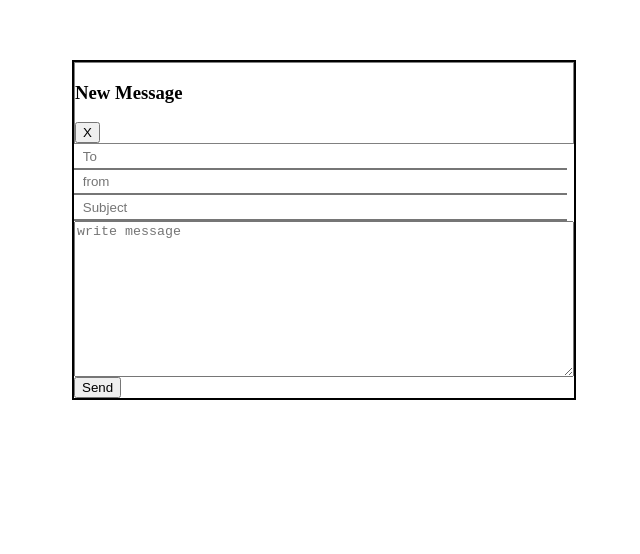
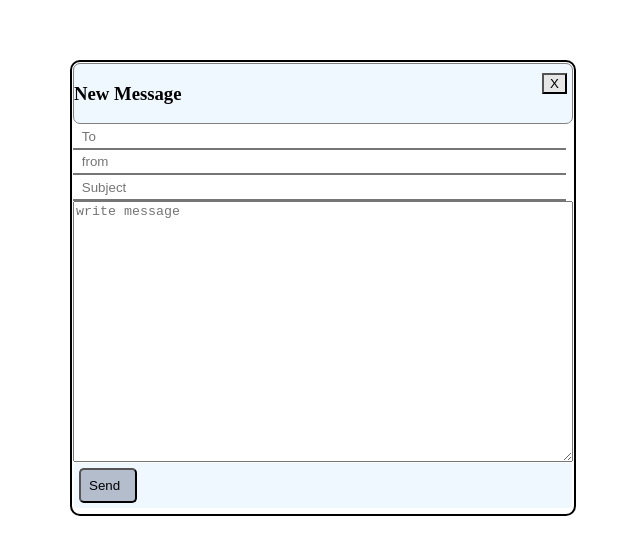
Before and after one commit to YashBanode6/GmailWebApplication, an Angular app: page /compose in a window 1280 px wide. Shown: the part 196-750 px from the top of the page, without its empty margins (640-1280 px from the left). Built offline with nearby package versions, Linux system fonts and the light colour scheme.

Commit message:
cumpose call button is working using hidden and, click attribute and event

```diff
--- a/db.json
+++ b/db.json
@@ -40,6 +40,27 @@
       "subject": "sca",
       "message": "sacaPAs",
       "datetime": "2023-09-08T14:00:28.983Z"
+    },
+    {
+      "id": "F19cZ7Y",
+      "title": "",
+      "subject": "",
+      "message": "",
+      "datetime": "2023-09-14T13:03:34.681Z"
+    },
+    {
+      "id": "pdc9eHF",
+      "title": "",
+      "subject": "",
+      "message": "",
+      "datetime": "2023-09-14T13:03:34.681Z"
+    },
+    {
+      "id": "sddhng2",
+      "title": "",
+      "subject": "",
+      "message": "",
+      "datetime": "2023-09-14T13:52:00.113Z"
     }
   ],
   "comments": [
--- a/src/app/composemail/composemail.component.css
+++ b/src/app/composemail/composemail.component.css
@@ -11,11 +11,17 @@
 
 .inline-frm-cont {
   width: 500px;
-  /* padding: 5px; */
+  height: 450px;
+  border-radius: 10px;
+  padding: 1px;
   border: 2px solid black;
 }
 .newmessage {
   border: 1px solid grey;
+  border-radius: 7px;
+  padding: -5px;
+
+  background-color: aliceblue ;;
 }
 .form-group {
   display: flex;
@@ -34,4 +40,25 @@
 #textare {
   width: 100%;
   color: gray;
+  height: 25vh;
 }
+
+#send-btn{
+  margin: 5px;
+  border-radius: 5px;
+  padding: 8px;
+  padding-right: 15px;
+  background-color: rgb(179, 189, 203);
+}
+
+#drop-cmp-bx{
+  float: right;
+  margin-top: -50px;
+  margin-right: 5px;
+  background: #e7e7e7;
+}
+.btn-snd{
+  background-color: aliceblue ;
+  border-radius: 2px;
+  margin: 1px;
+}
--- a/src/app/composemail/composemail.component.html
+++ b/src/app/composemail/composemail.component.html
@@ -2,7 +2,7 @@
   <div class="inline-frm-cont" [hidden]="hideComposeBox">
     <div class="newmessage">
       <h3>New Message</h3>
-      <div><button (click)="hideCompBox()">X</button></div>
+      <div><button id="drop-cmp-bx" (click)="hideCompBox()">X</button></div>
     </div>
     <form [formGroup]="composeemail" (ngSubmit)="composeMail()">
       <div class="form-group">
@@ -12,6 +12,7 @@
           name="To"
           placeholder="To"
           formControlName="id"
+          required
         />
       </div>
       <div class="form-group">
@@ -21,6 +22,7 @@
           name="from"
           placeholder="from"
           formControlName="title"
+          required
         />
       </div>
       <div class="form-group">
@@ -30,20 +32,23 @@
           name="Subject"
           placeholder="Subject"
           formControlName="subject"
+          required
         />
       </div>
       <div class="form-group">
         <textarea
           id="txtare"
           cols="30"
-          rows="10"
+          rows="17"
           name="message"
           placeholder="write message"
           formControlName="message"
+          required
         ></textarea>
       </div>
-
-      <button id="send-btn">Send</button>
+      <div class="btn-snd">
+        <button id="send-btn">Send</button>
+      </div>
     </form>
   </div>
 </div>
--- a/src/app/composemail/composemail.component.ts
+++ b/src/app/composemail/composemail.component.ts
@@ -37,6 +37,7 @@ export class ComposemailComponent {
 
   hideCompBox(){
     this.hideComposeBox = true;
+    window.location.reload();
   }
 
 
--- a/src/app/headersearch/headersearch.component.ts
+++ b/src/app/headersearch/headersearch.component.ts
@@ -17,4 +17,10 @@ export class HeadersearchComponent {
     this.searchTextChanged.emit(this.searchInputShow);
   }
 
+  searchvalue: string = '';
+  onSearchTextEntered(value: string){
+      this.searchvalue = value;
+      // console.log(this.searchvalue);
+    }
+
 }
--- a/src/app/mailFontpage/main-page/main-page.component.html
+++ b/src/app/mailFontpage/main-page/main-page.component.html
@@ -26,7 +26,7 @@
   <div class="main_body">
     <!-- side-bar Start -->
     <div class="sidebar">
-      <button class="sidebar_cumpose">
+      <button class="sidebar_cumpose" (click)="displayBoxOnBtnClick()">
         <span class="material-symbols-outlined"> add </span>
         Compose
       </button>
@@ -171,7 +171,7 @@
     </div>
     <!-- Email List End -->
   </div>
-  <div>
-    <app-composemail></app-composemail>
+  <div class="compose-ml">
+    <app-composemail [hidden]="displayCreateMailBox"></app-composemail>
   </div>
 </body>
--- a/src/app/mailFontpage/main-page/main-page.component.ts
+++ b/src/app/mailFontpage/main-page/main-page.component.ts
@@ -15,6 +15,12 @@ export class MainPageComponent {
 
   composeMessage: boolean = false;
 
+  // for Compose button
+  displayCreateMailBox: boolean = true;
+
+  displayBoxOnBtnClick(){
+    return this.displayCreateMailBox = false;
+  }
 
 
     // for opening the compose box through compose button
@@ -59,18 +65,7 @@ export class MainPageComponent {
     this.composeMessage = true;
   }
 
-// for opening the compose box through compose button
-  // displayComposeBox(){
-  //   this.opencumposebox = true;
-  // }
 
-   // for closing the compose box through given button inside the box
-   displayCompBox: boolean = false;
-
-  // for closing the compose box through given button inside the box
-  closeComposeBox(){
-    this.displayCompBox = true;
-  }
 
   enteredSearchValue: string[] = [];
 
```
Also changed, not shown: src/app/headersearch/headersearch.component.css (+29 -2 lines), src/app/headersearch/headersearch.component.html (+16 -0 lines), src/app/mailFontpage/main-page/main-page.component.css (+19 -16 lines).
